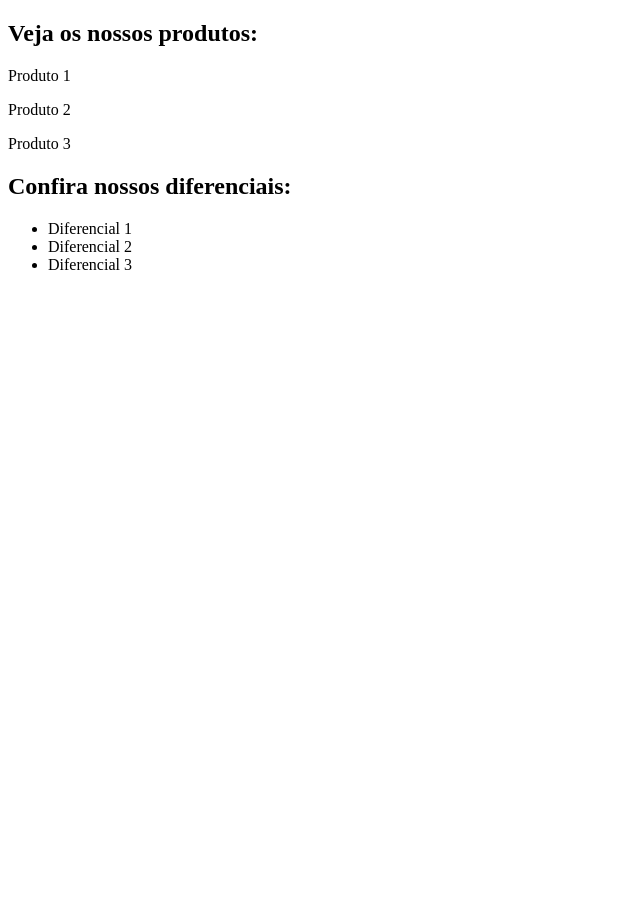
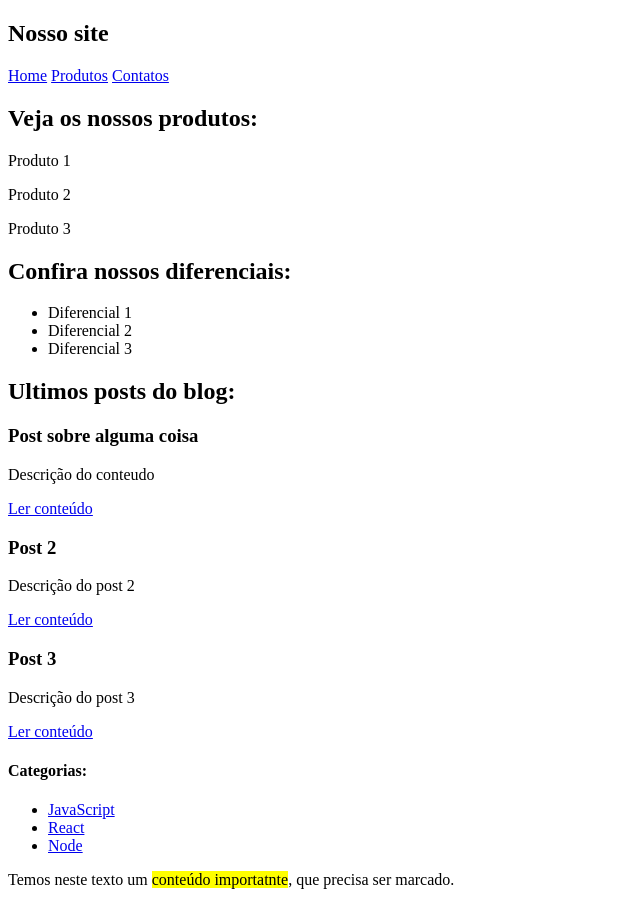
Before and after one commit to Luiz-CPS-Silva/formacao-front-end, a plain HTML site: page 11_HTML_SEMANTICO/index.html in a window 1280 px wide. Shown: the top 902 px of the page, without its empty margins (0-640 px from the left). Before the commit the page ends 800 px from the top, so only its background shows below. Drawn offline with Linux system fonts and the light colour scheme.

Commit message:
Update pasta 11_HTML_SEMANTICO

```diff
--- a/11_HTML_SEMANTICO/index.html
+++ b/11_HTML_SEMANTICO/index.html
@@ -6,7 +6,24 @@
     <title>HTML Semântico</title>
 </head>
 <body>
-    <!-- 1 - section -->
+    <!-- 3 - header -->
+    <header>
+        <h2>Nosso site</h2>
+        <!-- <ul>
+            <li><a href="#">Home</a></li>
+            <li><a href="#">Produtos</a></li>
+            <li><a href="#">Contatos</a></li>
+        </ul> -->
+        <!-- 5 - nav -->
+        <nav>
+           <a href="#">Home</a>
+           <a href="#">Produtos</a>
+           <a href="#">Contatos</a>
+        </nav>
+    </header>
+    <!-- 8 - main -->
+    <main>
+            <!-- 1 - section -->
     <section>
         <h2>Veja os nossos produtos:</h2>
         <p>Produto 1</p>
@@ -21,5 +38,50 @@
             <li>Diferencial 3</li>
         </ul>
     </section>
+    <!-- 2 - article -->
+    <section>
+        <h2>Ultimos posts do blog:</h2>
+        <article>
+            <h3>Post sobre alguma coisa</h3>
+            <p>Descrição do conteudo</p>
+            <a href="#">Ler conteúdo</a>
+        </article>
+        <article>
+            <h3>Post 2</h3>
+            <p>Descrição do post 2</p>
+            <a href="#">Ler conteúdo</a>
+        </article>
+        <article>
+            <h3>Post 3</h3>
+            <p>Descrição do post 3</p>
+            <a href="#">Ler conteúdo</a>
+        </article>
+    </section>
+    </main>
+    <!-- 6 - aside -->
+    <aside>
+        <h4>Categorias:</h4>
+        <ul>
+            <li><a href="#">JavaScript</a></li>
+            <li><a href="#">React</a></li>
+            <li><a href="#">Node</a></li>
+        </ul>
+    </aside>
+    <!-- 9 - mark -->
+    <p>Temos neste texto um <mark>conteúdo importatnte</mark>, que precisa ser marcado.</p>
+    <!-- 7 - figure - figcaption -->
+    <figure>
+        <img src="img/lambo.jpg" alt="Lamborghini">
+        <figcaption>Uma lamborghini amarela</figcaption>
+    </figure>
+    <!-- 4 - footer -->
+    <footer>
+        <div>
+            <h2>Entre em contato:</h2>
+            <p>Telefone: (xx) xxxx-xxxx</p>
+            <p>Email: luiz@teste.com</p>
+        </div>
+        <p>Criado por L - 2023</p>
+    </footer>
 </body>
 </html>
```
